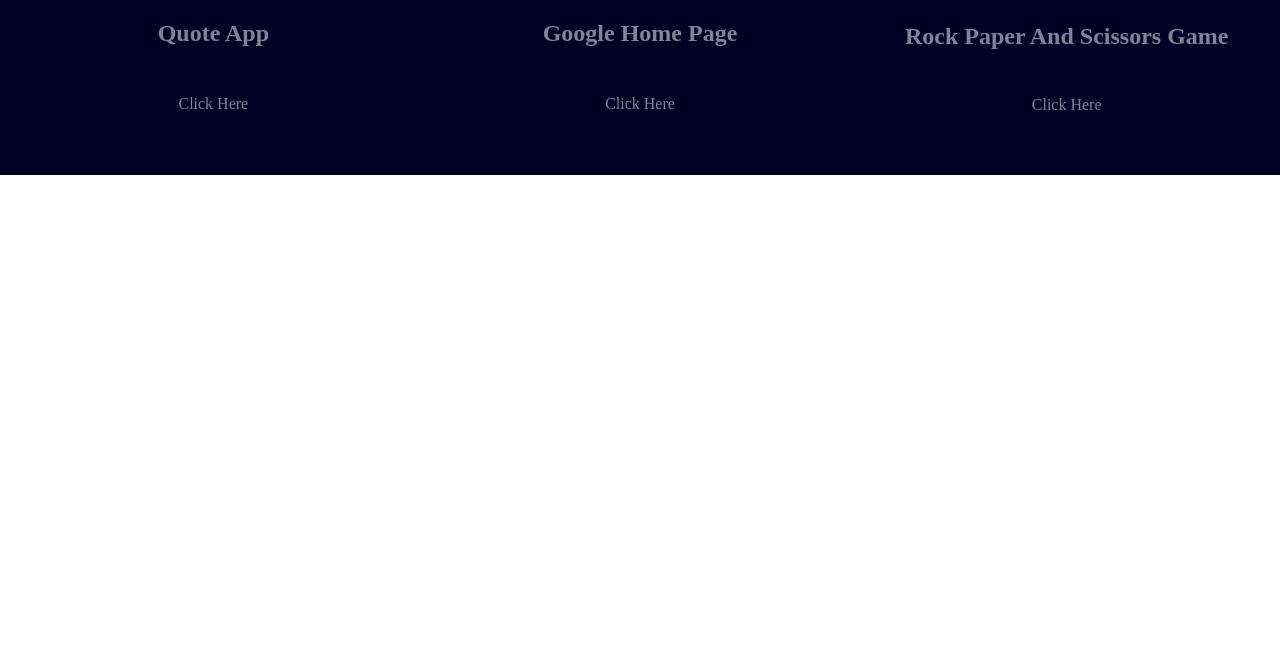
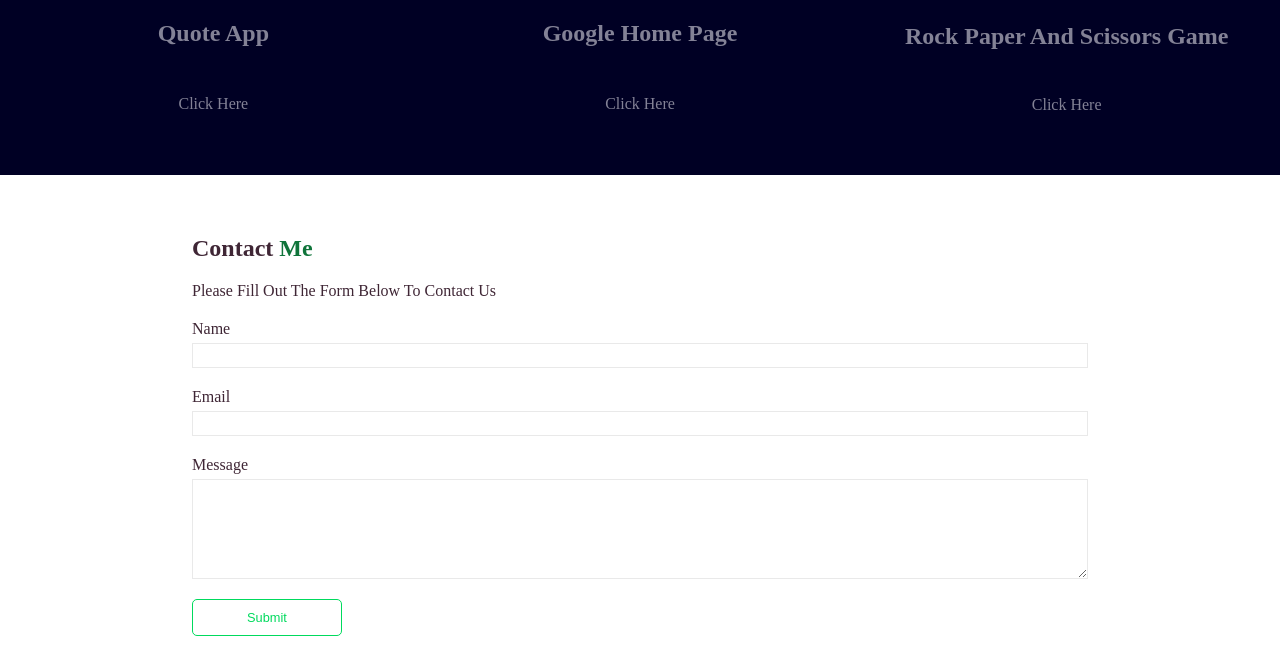
Before and after one commit to GSG-CF05/portfolio-mahmoudhammad, a plain HTML site: page index.html in a window 1280 px wide. Shown: the part 1688-2344 px from the top of the page. Before the commit the page ends 1863 px from the top, so only its background shows below. Drawn offline with Linux system fonts and the light colour scheme.

Commit message:
create contact section

```diff
--- a/index.html
+++ b/index.html
@@ -121,5 +121,19 @@
         >
       </div>
     </section>
+
+    <section id="contact-me" class="contact">
+      <form action="" method="post">
+        <h2>contact <span>me</span></h2>
+        <p>please fill out the form below to contact us</p>
+        <label for="name" id="name">name</label>
+        <input type="text">
+        <label for="email" id="email">email</label>
+        <input type="email">
+        <label for="message" id="message">message</label>
+        <textarea name="message" id="message" cols="30" rows="10"></textarea>
+        <input class="btn" type="submit" value="submit">
+      </form>
+    </section>
   </body>
 </html>
--- a/style.css
+++ b/style.css
@@ -175,3 +175,67 @@ line-height: 3rem;
 .projects .pro-card i {
   font-size: 3rem;
 }
+
+form input,
+form label,
+form textarea {
+  display: block;
+}
+
+form {
+  width: 70%;
+  margin: auto;
+  color: #3f2635;
+  margin-bottom: 20px;
+  padding-top: 60px;
+}
+
+form h2 {
+  margin-bottom: 20px;
+}
+
+form input[type="text"],
+form input[type="email"],
+form textarea {
+  width: 100%;
+  outline: none;
+  border: 1px solid #e9e9e9;
+  height: 25px;
+}
+
+form label {
+  margin-top: 20px;
+  margin-bottom: 5px;
+}
+
+form textarea {
+  max-width: 100%;
+  min-width: 100%;
+  max-height: 100px;
+  min-height: 100px;
+  margin-bottom: 20px;
+}
+
+form input[type="submit"] {
+  padding: 10px 15px;
+  font-size: 0.8rem;
+}
+
+form input[type="submit"]:hover {
+  color: #000000;
+  background-color: rgb(216, 212, 212);
+}
+
+.contact-info {
+  background-color: #242222;
+  padding: 20px 10px;
+}
+
+.contact-info .information {
+  width: 70%;
+  margin: auto;
+}
+
+form span {
+  color: #0f743a;
+}
```
